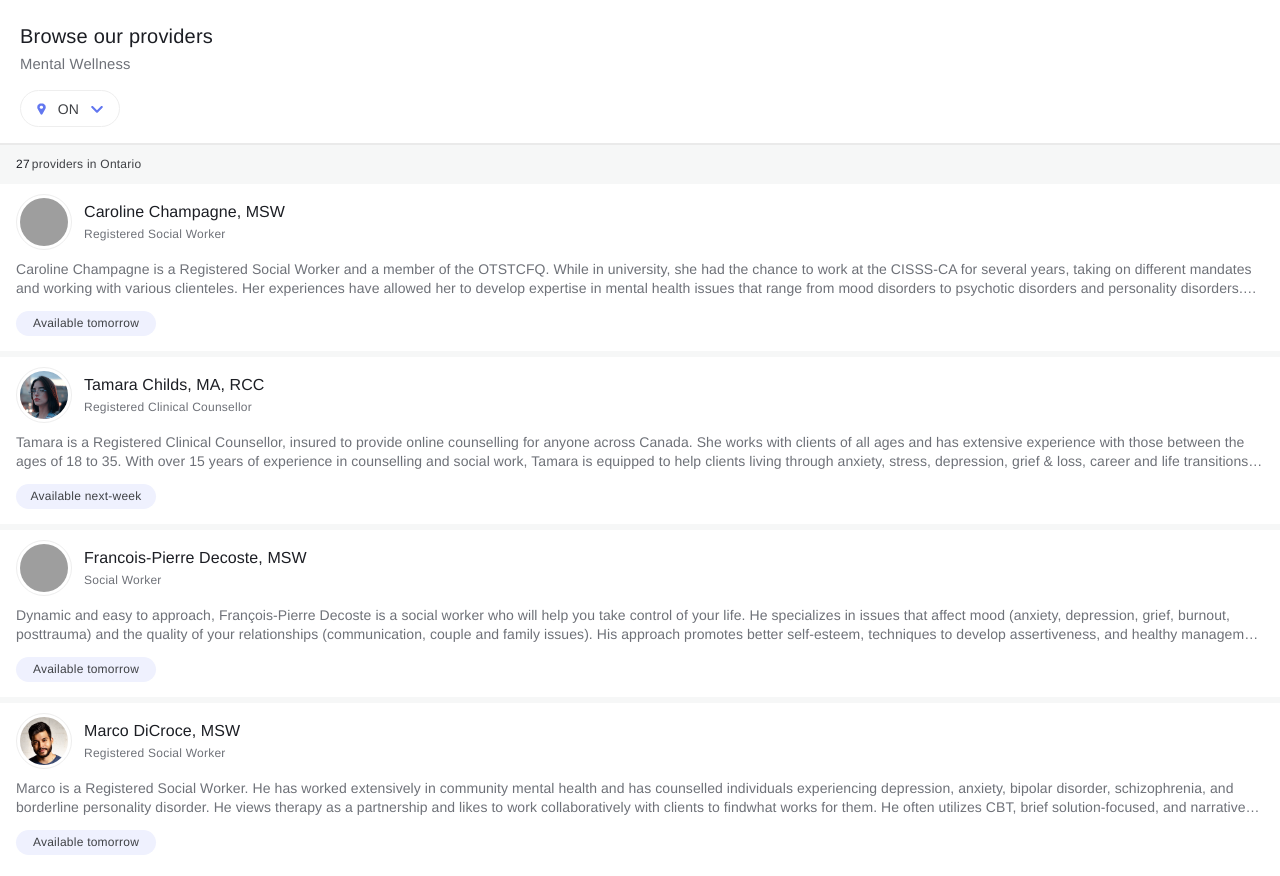
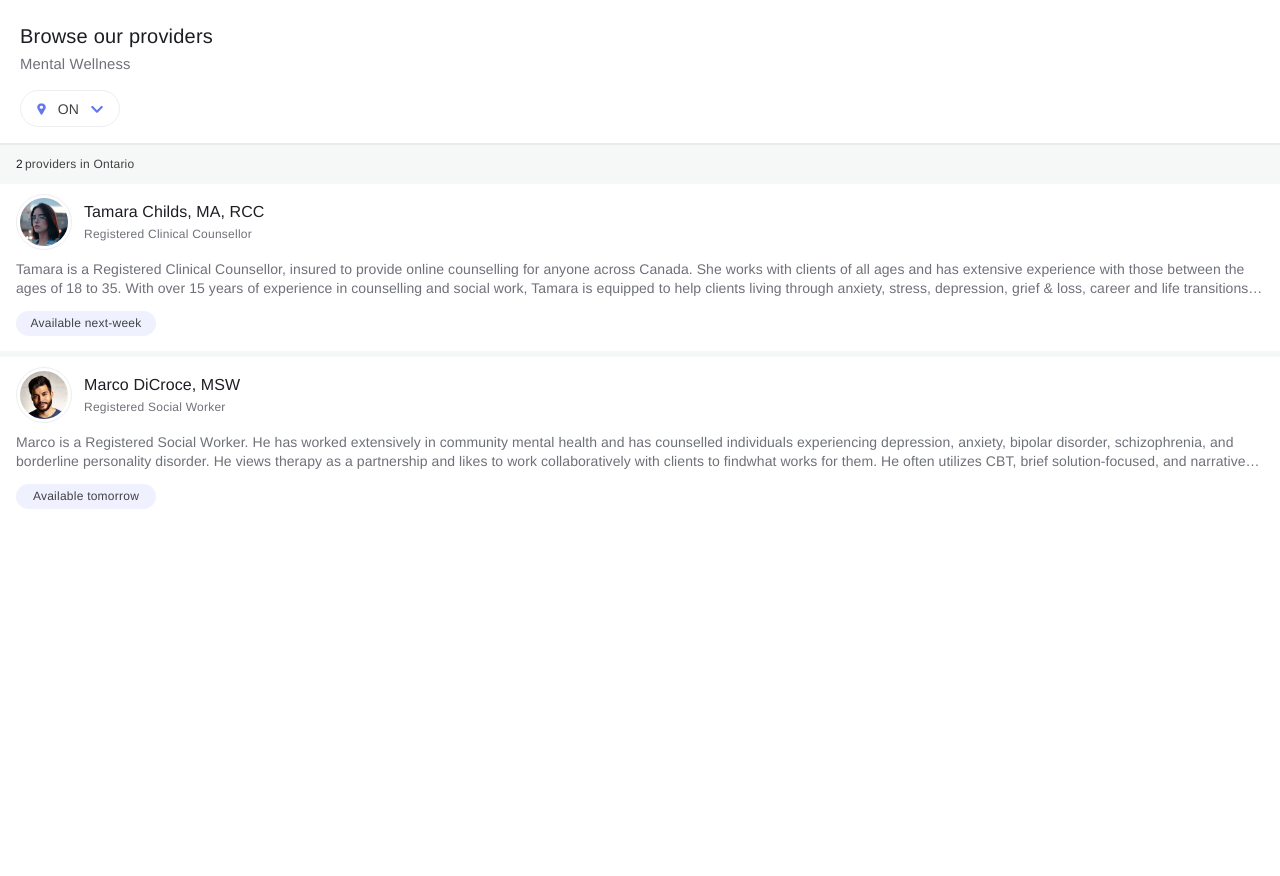
Before and after one commit to stevenloewen/steven-loewen-provider-directory, a React (Create React App) app: page / in a window 1280 px wide. After the commit the page ends 800 px from the top, so only its background shows below. Built offline with nearby package versions, Linux system fonts and the light colour scheme; grey boxes are pictures that could not be loaded.

Commit message:
filtering now works

```diff
--- a/src/api.js
+++ b/src/api.js
@@ -44,8 +44,8 @@ export const fetchProviders = () => {
   )
 };
 
-const makePartialRepresentation = ({id, name, title, avatarUrl, bio, availability, profession}) => ({
-  id, name, title, avatarUrl, bio, availability, profession
+const makePartialRepresentation = ({id, name, title, avatarUrl, bio, availability, profession, location}) => ({
+  id, name, title, avatarUrl, bio, availability, profession, location
 });
 
 const fullDataset = [
--- a/src/components/Header/Header.js
+++ b/src/components/Header/Header.js
@@ -4,33 +4,36 @@ import React, { useState, useRef } from "react";
 
 import MenuItem from "../MenuItem/MenuItem";
 
-import { locationMockData } from "./LocationMockData";
+import { locationMockData } from "../../pages/ProviderDirectory/LocationMockData";
 
 import LocationIcon from "../../assets/icons/location-icon.svg";
 import Chevron from "../../assets/icons/chevron.svg";
 
-const Header = () => {
+const Header = ({ province, setProvince }) => {
   const [menuOpen, setMenuOpen] = useState(false);
-  const [province, setProvince] = useState(locationMockData[0]);
   const [height, setHeight] = useState("37px");
 
   const content = useRef(null);
 
   const toggleMenuOpen = (e) => {
     setMenuOpen(!menuOpen);
-    setHeight( menuOpen ? "37px" : `${content.current.scrollHeight}px`);
+    setHeight(menuOpen ? "37px" : `${content.current.scrollHeight}px`);
   };
 
   const selectProvince = (e) => {
-      setProvince(e)
-      console.log("event", e);
+    setProvince(e);
   };
 
   return (
     <div className="header">
       <h1 className="header__title">Browse our providers</h1>
       <h3 className="header__subtitle">Mental Wellness</h3>
-      <div className="location-container" onClick={toggleMenuOpen} ref={content} style={{ maxHeight: `${height}` }}>
+      <div
+        className="location-container"
+        onClick={toggleMenuOpen}
+        ref={content}
+        style={{ maxHeight: `${height}` }}
+      >
         <div className="location">
           <img
             className="location__icon"
@@ -48,7 +51,14 @@ const Header = () => {
         </div>
         <div className="location-menu">
           {locationMockData.map((location, index) => {
-            return <MenuItem key={index} location={location} toggleMenuOpen={toggleMenuOpen} selectProvince={() => selectProvince(location)}/>;
+            return (
+              <MenuItem
+                key={index}
+                location={location}
+                toggleMenuOpen={toggleMenuOpen}
+                selectProvince={() => selectProvince(location)}
+              />
+            );
           })}
         </div>
       </div>
--- a/src/components/Header/LocationMockData.js
+++ /dev/null
@@ -1 +0,0 @@
-export const locationMockData = ["ON", "QC"];
--- a/src/components/NumberOfProviders/NumberOfProviders.js
+++ b/src/components/NumberOfProviders/NumberOfProviders.js
@@ -1,14 +1,14 @@
 import "./NumberOfProviders.scss";
 
-import React from 'react'
+import React from "react";
 
-const NumberOfProviders = () => {
-    return (
-        <div className="number-of-providers">
-            <p className="number-of-providers__number">27</p>
-            <p className="number-of-providers__text">providers in Ontario</p>
-        </div>
-    )
-}
+const NumberOfProviders = ({ provinceFullName, number }) => {
+  return (
+    <div className="number-of-providers">
+      <p className="number-of-providers__number">{number}</p>
+      <p className="number-of-providers__text">{`providers in ${provinceFullName}`}</p>
+    </div>
+  );
+};
 
 export default NumberOfProviders;
--- /dev/null
+++ b/src/pages/ProviderDirectory/LocationMockData.js
@@ -0,0 +1,12 @@
+export const locationMockData = ["ON", "QC"];
+
+export const locationNames = [
+  {
+    abbr: "ON",
+    full: "Ontario",
+  },
+  {
+    abbr: "QC",
+    full: "Quebec",
+  },
+];
--- a/src/pages/ProviderDirectory/ProviderDirectory.js
+++ b/src/pages/ProviderDirectory/ProviderDirectory.js
@@ -7,20 +7,45 @@ import Header from "../../components/Header/Header";
 import NumberOfProviders from "../../components/NumberOfProviders/NumberOfProviders";
 import ProviderDirectoryCard from "../../components/ProviderDirectoryCard/ProviderDirectoryCard";
 
+import { locationMockData, locationNames } from "./LocationMockData";
+
 const ProviderDirectory = () => {
   const [providerList, setProviderList] = useState([]);
+  const [province, setProvince] = useState(locationMockData[0]);
+  const [provinceFullName, setProvinceFullName] = useState(
+    locationNames[0].full
+  );
 
-  useEffect(() => {
+  const fetchListOfProviders = () => {
     fetchProviders().then((response) => {
       setProviderList(response);
     });
+  };
+
+  useEffect(() => {
+    locationNames.forEach((location) => {
+      if (province === location.abbr) {
+        setProvinceFullName(location.full);
+      }
+    });
+  }, [province]);
+
+  useEffect(() => {
+    fetchListOfProviders();
   }, []);
-console.log("provider list", providerList);
+
+  const filteredProviderList = providerList.filter((provider) =>
+    provider.location.includes(provinceFullName)
+  );
+
   return (
     <div className="provider-directory">
-      <Header />
-      <NumberOfProviders />
-      {providerList.map((provider, index) => {
+      <Header province={province} setProvince={setProvince} />
+      <NumberOfProviders
+        provinceFullName={provinceFullName}
+        number={filteredProviderList.length}
+      />
+      {filteredProviderList.map((provider, index) => {
         return (
           <ProviderDirectoryCard
             key={index}
--- a/src/pages/ProviderProfile/ProviderProfile.scss
+++ b/src/pages/ProviderProfile/ProviderProfile.scss
@@ -92,8 +92,8 @@
     transition: transform 0.5s ease;
 
     &--rotate {
-        transform: rotate(180deg);
-        transition: transform 0.5s ease;
+      transform: rotate(180deg);
+      transition: transform 0.5s ease;
     }
   }
 }
```
Also changed, not shown: src/components/MenuItem/MenuItem.js (+14 -9 lines), src/pages/ProviderProfile/ProviderProfile.js (+16 -6 lines).
